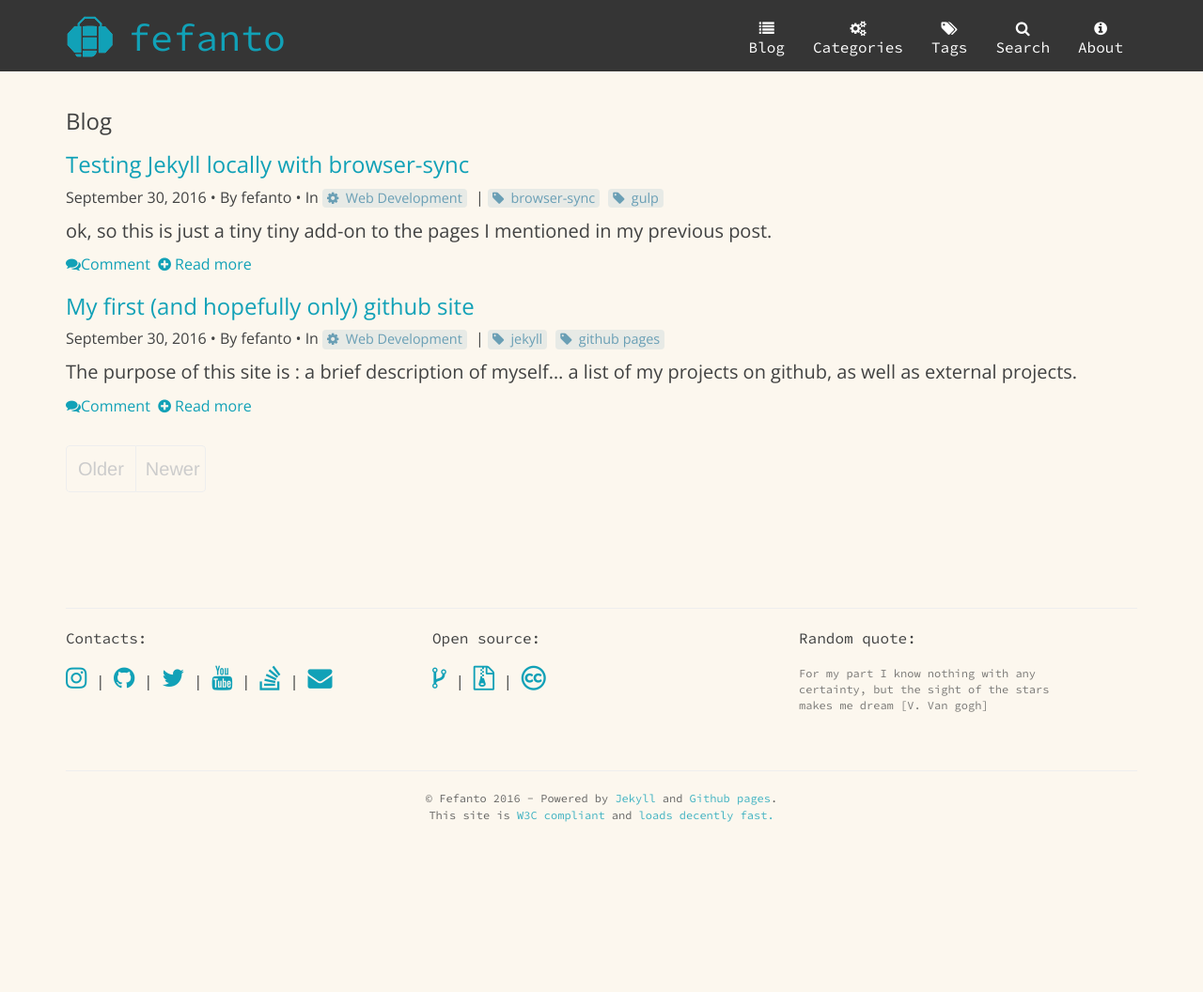
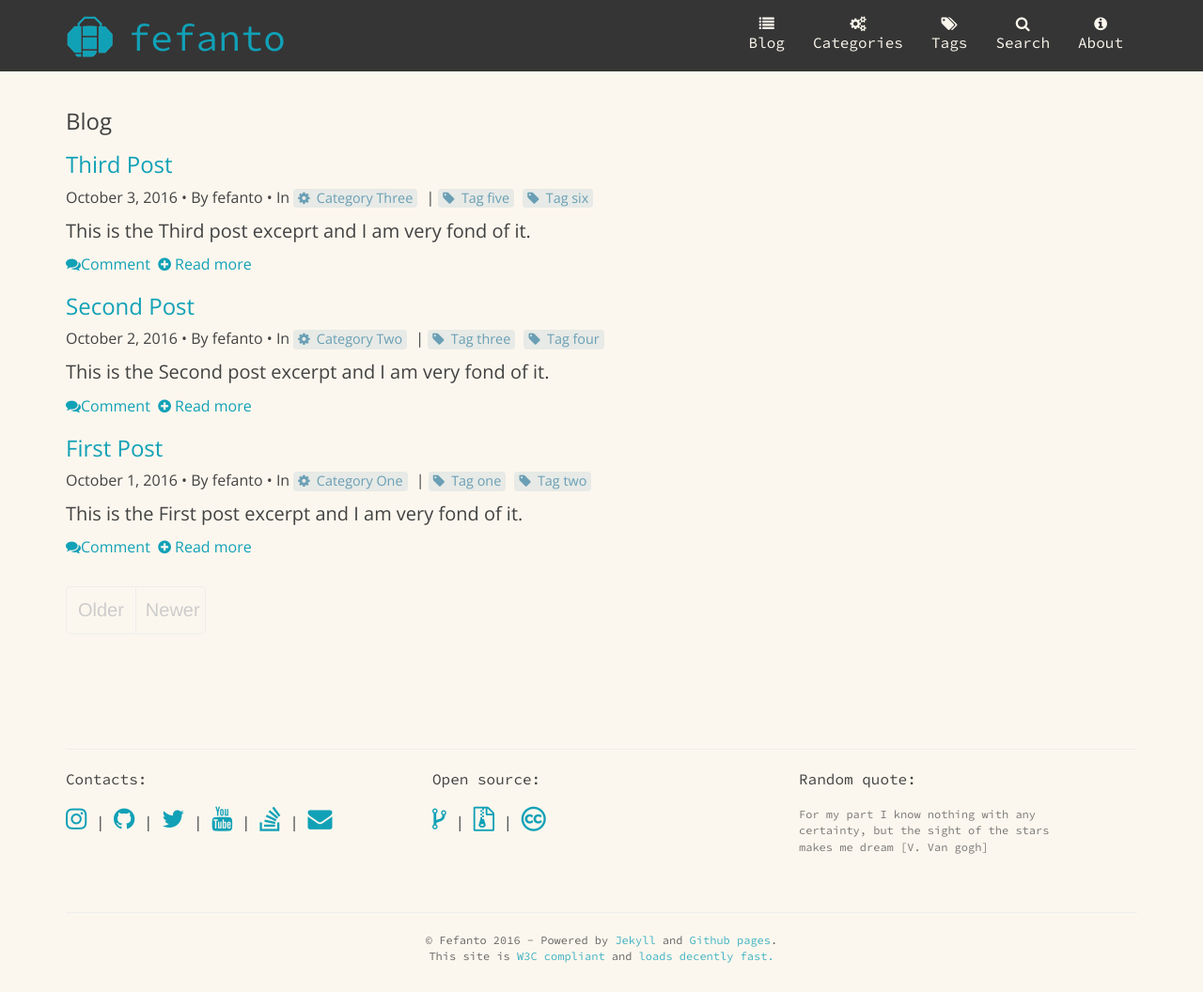
Before and after one commit to fefanto/fefanto.github.io, a Jekyll site: the page built from blog/index.html, in a window 1280 px wide. Shown: the whole page at 94% size. Built offline with Jekyll 4.4.1, drawn with Linux system fonts in a browser that asks for light colours; nearby versions of some CDN libraries; the list of posts is cut into pages by our own code; comment, search, counter and statistics services are not loaded; before the commit the page ends 906 px from its top, so only the background shows below that.

Commit message:
homepage latest posts

```diff
--- a/_config.yml
+++ b/_config.yml
@@ -1,18 +1,55 @@
 title: fefanto
 name: Fefanto - github personal page
+
+
 #baseurl: "/"
+#from garthdb-----
+#baseurl:
+#url: http://www.fefanto.com
+#sass:
+#  sass_dir: css
+#  style: compressed
+#-----------------
+
 
 gems:
   - jekyll-paginate
   - jekyll-sitemap
+  #from garthdb-----
+  #- jekyll-seo-tag
+  #- jekyll-feed
+  #-----------------
 
+#from garthdb----
+#future: true
+markdown: kramdown
+#highlighter: rouge
+#kramdown:
+#  input: GFM
+#  syntax_highlighter: rouge
+#   syntax_highlighter_opts:
+#    css_class: highlight
+#    span:
+#      line_numbers: false
+#    block:
+#      line_numbers: true
+#      start_line: 1
+#-----------
 
-markdown: kramdown
-
+#from garthdb----
+timezone: UTC
+collections:
+  posts:
+    title: Posts
+    output: true
+  uploads:
+    title: Uploads
+    output: true
+#-----------
 
 permalink: pretty
 
-exclude: [node_modules, gulpfile.js, wireframe]
+exclude: [node_modules, gulpfile.js]
 
 
 # Where are tags and categories displayed
@@ -20,8 +57,9 @@
 category_page: '/blog/categories/'
 
 #TBD
-paginate: 2
+paginate: 10
 paginate_path: '/blog/page:num'
 
 
 disqus_short_name: 'fefanto'
+latest_post_count: 3
--- /dev/null
+++ b/_includes/post-box.html
@@ -0,0 +1,5 @@
+<div class="postbox-category">{{ post.category }}</div>
+<div class="postbox-title">
+<a href="{{ root_url }}{{ post.url }}">{{ post.title }}</a>
+</div>
+<div class="postbox-excerpt">{{ post.excerpt }}</div>
--- a/_posts/2016-09-30-my-first-and-only-github-site.md
+++ /dev/null
@@ -1,24 +0,0 @@
----
-layout: post
-title: "My first (and hopefully only) github site"
-author: fefanto
-date: 2016-09-30
-#description: The story of some html,css and js learning
-category: Web Development
-tags: [jekyll, github pages]
-no_comments: true
----
-
-
-The purpose of this site is :
-* a brief description of myself...
-* a list of my projects on github, as well as external projects.
-
-excerpt_separator
-
-* (this takes 99% of the purpose of this site) getting better at html5/css/js/angular/git...you get it.
-
-Credits for the superbasic superdraft version of this site :
-
-* [Github pages home](https://pages.github.com/)
-* Step by step guite to setup a github personal page and jekyll blog from [Jonathan McGlone](http://jmcglone.com/guides/github-pages/)
--- a/_posts/2016-09-30-testing-jekill-locally-with browser-sync.md
+++ /dev/null
@@ -1,31 +0,0 @@
----
-layout: post
-title: "Testing Jekyll locally with browser-sync"
-date: 2016-09-30
-author: fefanto
-#description: Fun and pain with browser-syng and gulp
-category: Web Development
-tags: [browser-sync, gulp]
-
----
-
-ok, so this is just a tiny tiny add-on to the pages I mentioned in my [previous](/blog/2016-09-30-my-first-and-only-github-site.html) post.
-
-
-excerpt_separator
-
-My next steps:
-
-1. run jekyll locally and avoid seing updates only on commits. This is easy :
-	* Install jekyll using the instructions [here](https://jekyllrb.com/docs/installation/)
-	* open a terminal into your github page folder
-	* type 'jekyll build --watch'. Jekyll will fill up the _site folder (created following [this](http://jmcglone.com/guides/github-pages/) post)
-
-2. avoid clicking the browser refresh button a million times when developing the site.
-	* install [browser sync](https://www.browsersync.io/)
-	* open a terminal into your _site folder
-	* type 'browser-sync start --server --directory --files "**/*"'. This will launch a Chrome (or whaterver your default browser is) tab which automatically updates on every code edit.
-
-another great resource [here](https://nvbn.github.io/2015/06/19/jekyll-browsersync/).
-
-This way, when you edit a file in your github page folder (1) jekyll will watch the edit and automatically regenerate the _site folder, and (2) browser-sync, which is watching that folder, will update the browser. This gets things going a little smoother, especially if you have a dual monitor setup.
--- /dev/null
+++ b/_posts/2016-10-10-post-number-1.md
@@ -0,0 +1,14 @@
+---
+title: First Post
+author: fefanto
+date: 2016-10-01
+category: Category One
+tags: [Tag one,Tag two]
+layout: post
+---
+
+This is the First post excerpt and I am very fond of it.
+
+excerpt_separator
+
+This is the First post content and It's incredibly long.
--- /dev/null
+++ b/_posts/2016-10-2-post-number-2.md
@@ -0,0 +1,16 @@
+---
+title: Second Post
+author: fefanto
+date: 2016-10-02
+category: Category Two
+tags: [Tag three,Tag four]
+layout: post
+no_comments: true
+---
+
+
+This is the Second post excerpt and I am very fond of it.
+
+excerpt_separator
+
+This is the Second post content and It's incredibly long.
--- /dev/null
+++ b/_posts/2016-10-3-post-number-3.md
@@ -0,0 +1,14 @@
+---
+title: Third Post
+author: fefanto
+date: 2016-10-03
+category: Category Three
+tags: [Tag five,Tag six]
+layout: post
+---
+
+This is the Third post exceprt and I am very fond of it.
+
+excerpt_separator
+
+This is the Third post content and It's incredibly long.
--- a/css/styles.css
+++ b/css/styles.css
@@ -52,10 +52,10 @@
 }
 
 #nav-list {
-  margin-top: 5px;
+  margin-top: 5px 5px 5px 5px;
 }
 #nav-list a {
-  color: #fff;
+  color: #fcf7ee;
   text-align: center;
 } /* BUG: apply media query on xs screen to text-align: left;*/
 
@@ -63,6 +63,7 @@
 
 #nav-list a:hover {
   background: #ce493b;
+  border-radius: 8px;
 }
 #nav-list a span {
   font-size: 1em;
@@ -471,18 +472,18 @@
   */
   display:inline-block;
   opacity:0;
-  transition:all 0.2s ease-out
+  transition:all 2s ease-out
 }
 
 .changing-quotes p.hidden
 {
-  animation:slide-out 0.6s;
-  -webkit-animation: slide-out 10.6s;
+  animation:slide-out 10s;
+  -webkit-animation: slide-out 10s;
 }
 .changing-quotes p.visible
 {
   opacity:1;
   top:0;
-  animation:slide-in 0.6s;
-  -webkit-animation:slide-in 0.6s
+  animation:slide-in 1.6s;
+  -webkit-animation:slide-in 1.6s
 }
--- a/js/script.js
+++ b/js/script.js
@@ -9,7 +9,7 @@
                children[idx].className = "hidden";
                idx = (idx + 1) % length;
                children[idx].className = "visible";
-               setTimeout(changeQuote, 30000);
+               setTimeout(changeQuote, 10000);
             }
             changeQuote();
 
```
Also changed, not shown: index.html (+40 -2 lines), snippets/home-snippet.html (+12 -1 lines).
